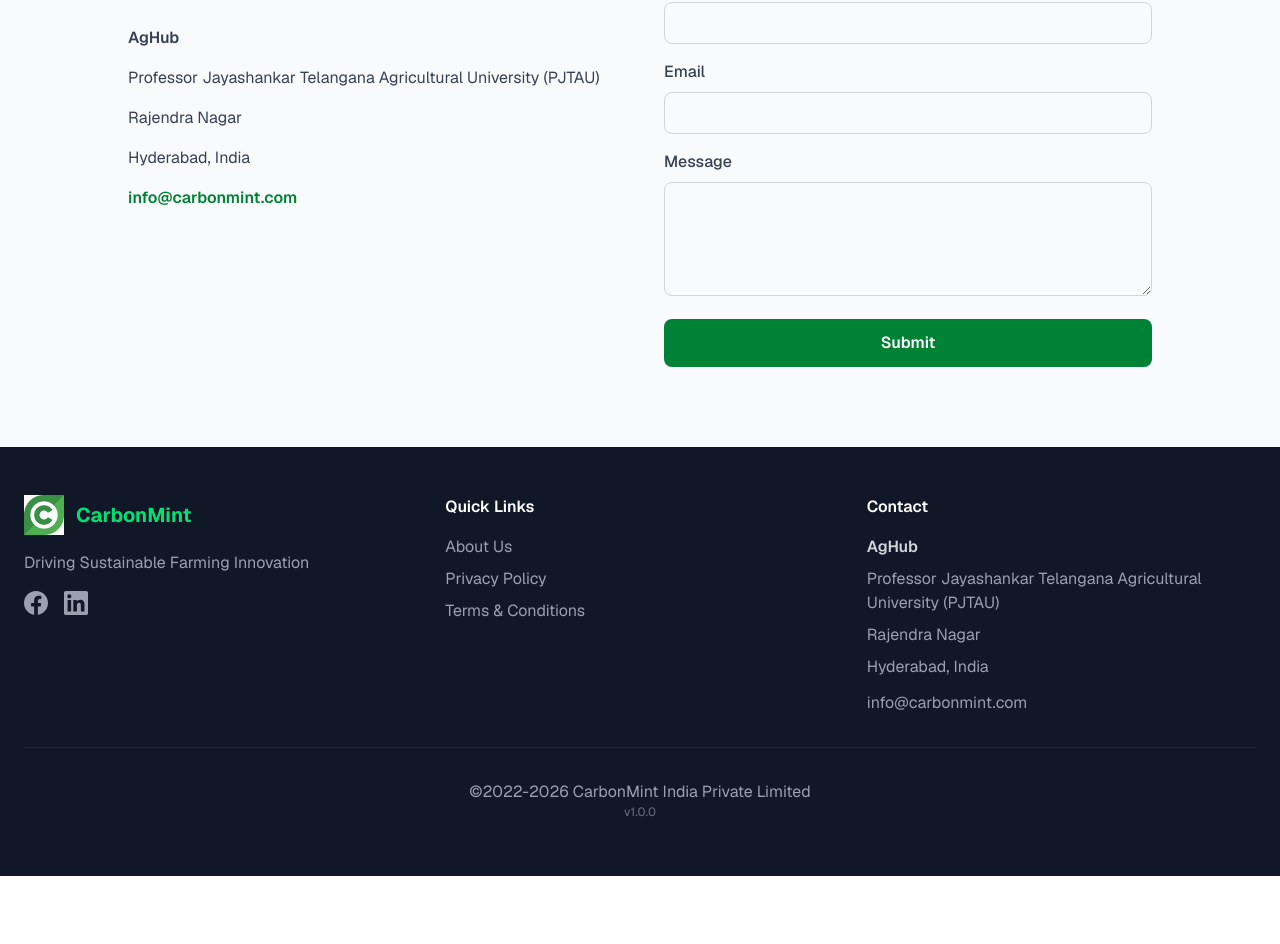
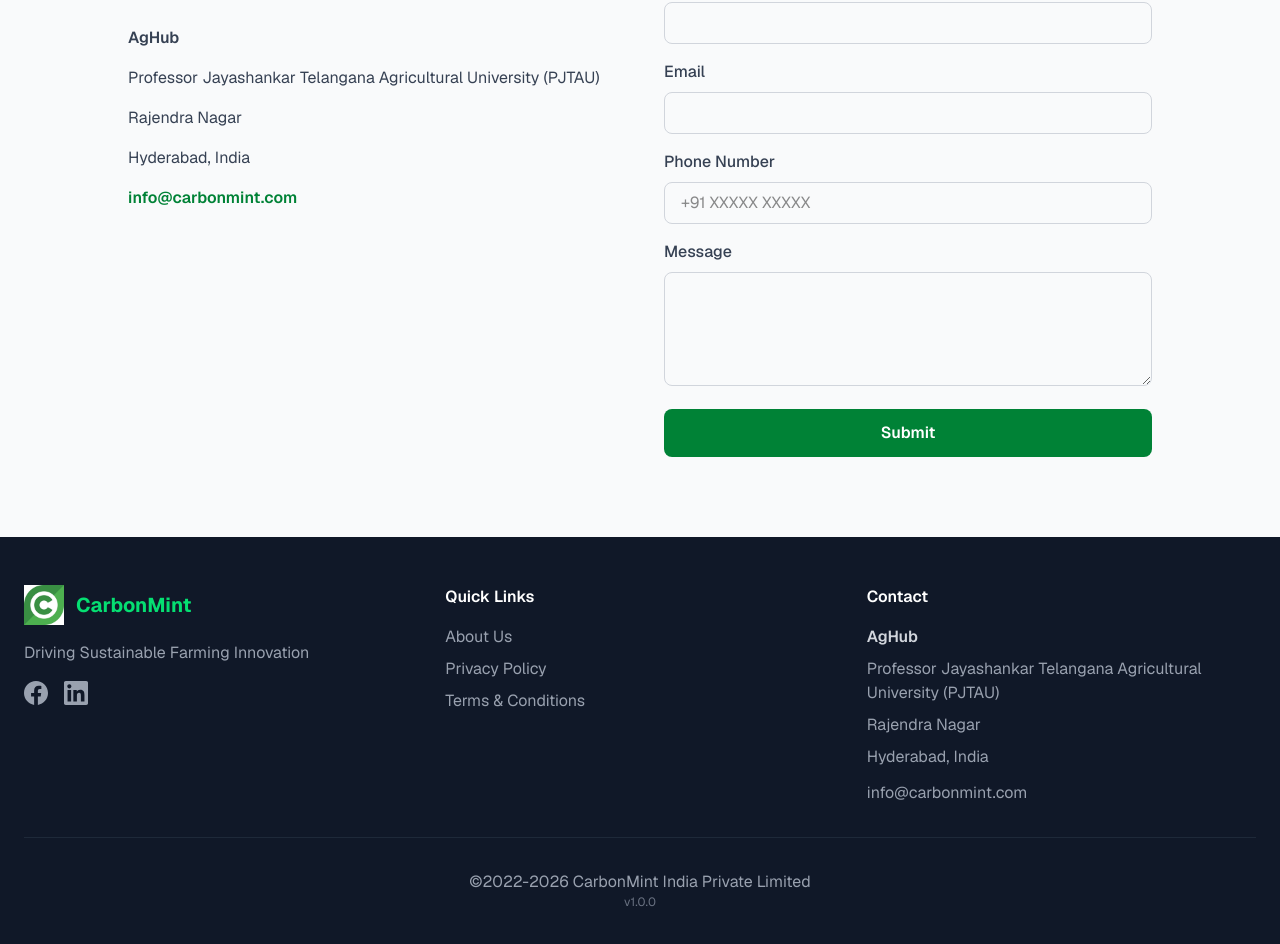
Before and after one commit to Carbon-Mint/carbonmint-website, a Next.js app: page / in a window 1280 px wide. Shown: the part 8605-9549 px from the top of the page. Before the commit the page ends 9481 px from the top, so only its background shows below. Built offline with nearby package versions, Linux system fonts and the light colour scheme; no server answers.

Commit message:
added phone number to contact form

```diff
--- a/src/app/api/contact/route.ts
+++ b/src/app/api/contact/route.ts
@@ -4,6 +4,7 @@
 interface ContactSubmission {
   name: string;
   email: string;
+  phone: string;
   message: string;
   timestamp: string;
   userAgent?: string;
@@ -15,7 +16,7 @@
     const data = await request.json();
 
     // Validate required fields
-    if (!data.name || !data.email || !data.message) {
+    if (!data.name || !data.email || !data.phone || !data.message) {
       return NextResponse.json(
         { error: 'Missing required fields' },
         { status: 400 }
@@ -39,6 +40,7 @@
     const submission: ContactSubmission = {
       name: data.name.trim(),
       email: data.email.trim().toLowerCase(),
+      phone: data.phone.trim(),
       message: data.message.trim(),
       timestamp: new Date().toISOString(),
       userAgent: request.headers.get('user-agent') || undefined,
--- a/src/components/Contact.tsx
+++ b/src/components/Contact.tsx
@@ -6,6 +6,7 @@
   const [formData, setFormData] = useState({
     name: '',
     email: '',
+    phone: '',
     message: '',
   });
   const [submitted, setSubmitted] = useState(false);
@@ -33,7 +34,7 @@
       }
 
       setSubmitted(true);
-      setFormData({ name: '', email: '', message: '' });
+      setFormData({ name: '', email: '', phone: '', message: '' });
 
       // Hide success message after 5 seconds
       setTimeout(() => {
@@ -116,6 +117,21 @@
                 />
               </div>
               <div>
+                <label htmlFor="phone" className="block text-gray-700 mb-2 font-medium">
+                  Phone Number
+                </label>
+                <input
+                  type="tel"
+                  id="phone"
+                  name="phone"
+                  value={formData.phone}
+                  onChange={handleChange}
+                  required
+                  placeholder="+91 XXXXX XXXXX"
+                  className="w-full px-4 py-2 border border-gray-300 rounded-lg focus:outline-none focus:ring-2 focus:ring-green-700"
+                />
+              </div>
+              <div>
                 <label htmlFor="message" className="block text-gray-700 mb-2 font-medium">
                   Message
                 </label>
```
